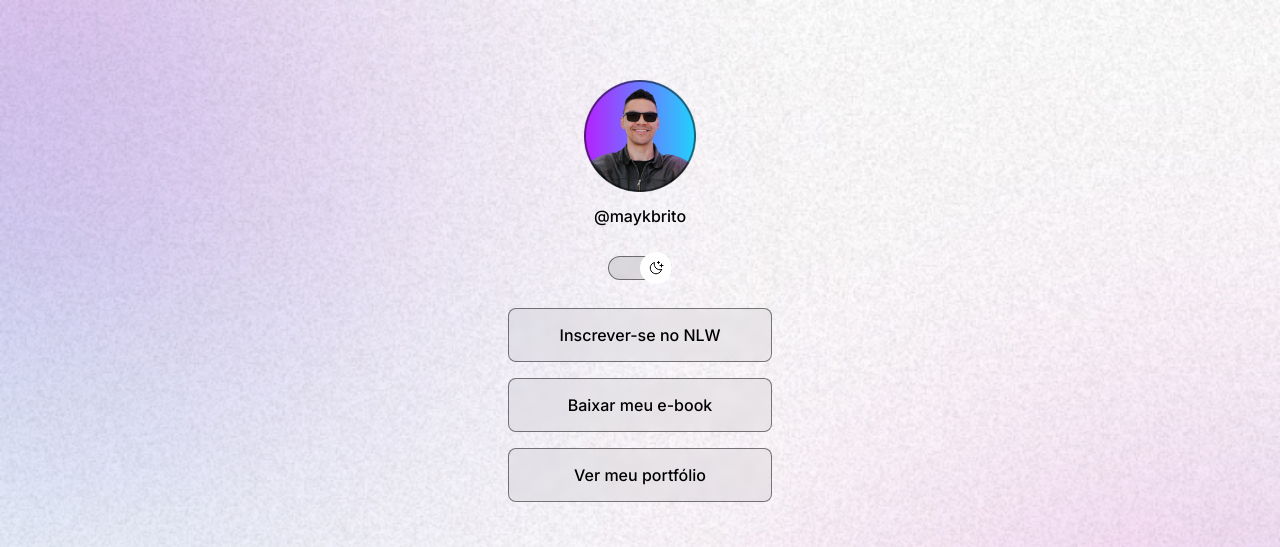
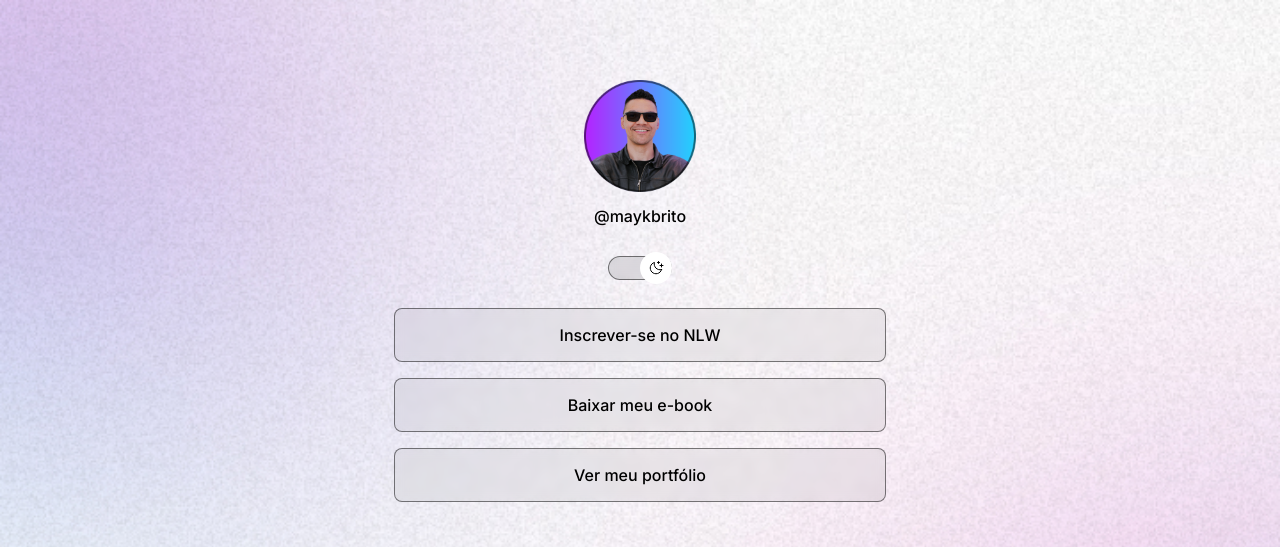
Before and after one commit to thaissacli/discover-rocketseat, a plain HTML site: page index.html in a window 1280 px wide. Shown: the top 547 px of the page. Drawn offline with nearby package versions, Linux system fonts and the light colour scheme.

Commit message:
adjust container width

```diff
--- a/style.css
+++ b/style.css
@@ -44,7 +44,9 @@ body *{
 
 #container{
     /*border: 1px solid red;*/ /*Apenas para visualização*/
-    width: 360px; /*pixels é uma unidade de medida fixa*/
+    /*width: 360px; pixels é uma unidade de medida fixa*/
+    width: 100%; /*Responsável por deixar o container responsivo*/
+    max-width: 588px;
     /* margin: auto; responsável por pegar o espaço vazio da direita e dividir igualmente entre os lados do container*/
     margin: 56px auto 0px;
     padding: 0 24px;
```
